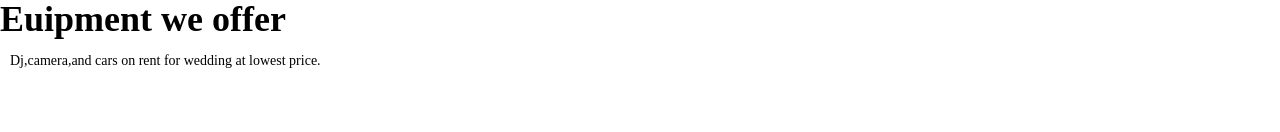
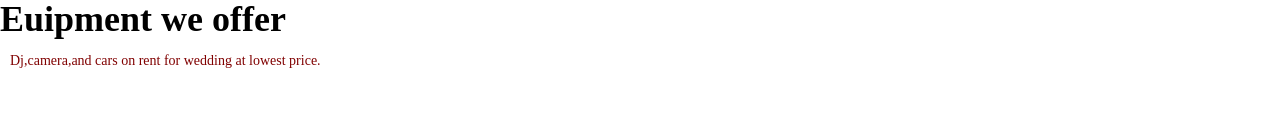
Before and after one commit to wedding-pro/wedding, a plain HTML site: page index.html in a window 1280 px wide. Shown: the part 802-934 px from the top of the page. Drawn offline with Linux system fonts and the light colour scheme.

Commit message:
Update style.css

```diff
--- a/style.css
+++ b/style.css
@@ -134,7 +134,7 @@ h1{
     font-weight: 600;
 }
 p{
-    color: #000000;
+    color: #800000;
     font-size: 14px;
     font-weight: 300;
     line-height: 22px;
```
